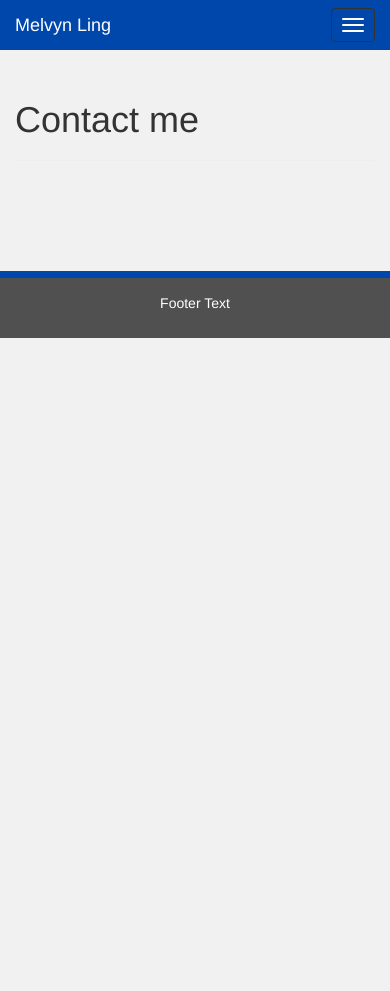
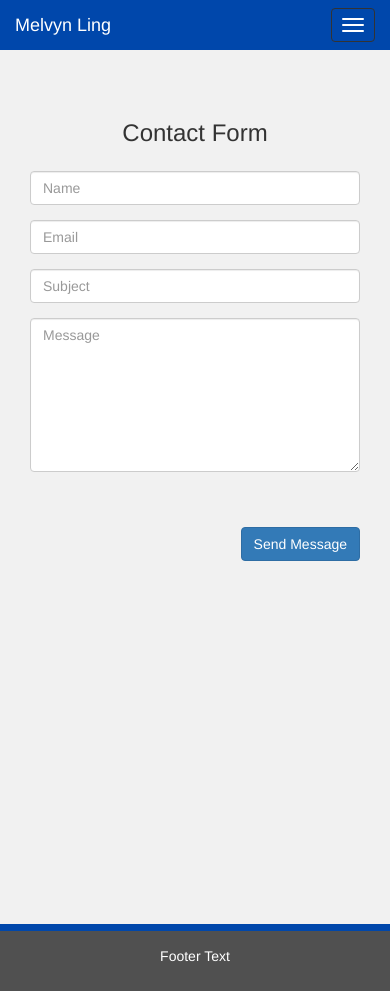
Before and after one commit to MelvynLing/bootstrap-portfolio, a plain HTML site: page contact.html in a window 390 px wide. Before the commit the page ends 844 px from the top, so only its background shows below. Drawn offline with nearby package versions, Linux system fonts and the light colour scheme.

Commit message:
more updates to styles and all pages

```diff
--- a/contact.html
+++ b/contact.html
@@ -1,6 +1,6 @@
 <html lang="en">
 <head>
-  <title>Bootstrap Example</title>
+  <title>Contact</title>
   <meta charset="utf-8">
   <meta name="viewport" content="width=device-width, initial-scale=1">
   <link rel="stylesheet" href="https://maxcdn.bootstrapcdn.com/bootstrap/3.3.7/css/bootstrap.min.css">
@@ -19,7 +19,7 @@
     .row.content {height: 450px}
 
     /* Set gray background color and 100% height */
-    .sidenav {
+    .side {
       padding-top: 20px;
       background-color: #f1f1f1;
       height: 100%;
@@ -35,7 +35,7 @@
 
     /* On small screens, set height to 'auto' for sidenav and grid */
     @media screen and (max-width: 767px) {
-      .sidenav {
+      .side {
         height: auto;
         padding: 15px;
       }
@@ -58,9 +58,9 @@
     </div>
     <div class="collapse navbar-collapse" id="myNavbar">
       <ul class="nav navbar-nav">
-        <li><a href="#">About</a></li>
-        <li><a href="#">Portfolio</a></li>
-        <li><a href="#">Contact</a></li>
+        <li><a href="index.html">About</a></li>
+        <li><a href="portfolio.html">Portfolio</a></li>
+        <li><a href="contact.html">Contact</a></li>
       </ul>
     </div>
   </div>
@@ -70,28 +70,43 @@
 
 <div class="container-fluid text-center">
     <div class="row content">
-      <div class="col-sm-2 sidenav">
+      <div class="col-sm-2 side">
       </div>
-      <div class="col-sm-8 text-left">
-          <div class="col-3">
-              <img src= "">
-          </div>
-          <div class="col-9">
-        <h1>Contact me</h1>
-        <hr>
 
-
-        </div>
-        </div>
-      <div class="col-sm-2 sidenav">
-
+        <div class="container" style="height: 100%">
+                <div class="col-md-8">
+                    <div class="form-area">
+                        <form role="form">
+                        <br style="clear:both">
+                                    <h3 style="margin-bottom: 25px; text-align: center;">Contact Form</h3>
+                                    <div class="form-group">
+                                        <input type="text" class="form-control" id="name" name="name" placeholder="Name" required>
+                                    </div>
+                                    <div class="form-group">
+                                        <input type="text" class="form-control" id="email" name="email" placeholder="Email" required>
+                                    </div>
+                                    <div class="form-group">
+                                        <input type="text" class="form-control" id="subject" name="subject" placeholder="Subject" required>
+                                    </div>
+                                    <div class="form-group">
+                                    <textarea class="form-control" type="textarea" id="message" placeholder="Message" maxlength="140" rows="7"></textarea>
+                                    </div>
+                                    <br>
+                                    <br>
+                        <button type="button" id="submit" name="submit" class="btn btn-primary pull-right">Send Message</button>
+                        </form>
+                        <br>
+                        <br>
+                        <br>
+                        <br>
+                        <br>
+                    </div>
+                </div>
+                </div>
         </div>
       </div>
     </div>
   </div>
-  <br>
-  <br>
-  <br>
 
 <!--footer-->
 <footer class="container-fluid text-center">
```
Also changed, not shown: index.html (+12 -9 lines), portfolio.html (+6 -6 lines).
